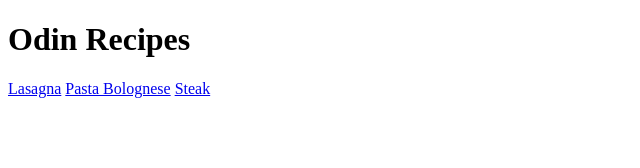
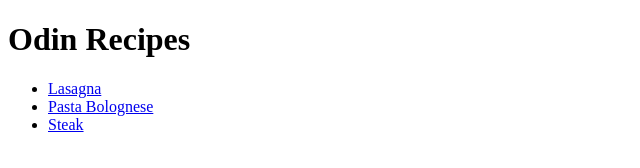
Before and after one commit to rickssssssss/odin-recipes, a plain HTML site: page index.html in a window 1280 px wide. Shown: the whole page, without its empty margins (0-640 px from the left). Drawn offline with Linux system fonts and the light colour scheme.

Commit message:
modified

```diff
--- a/index.html
+++ b/index.html
@@ -7,8 +7,10 @@
 </head>
 <body>
     <h1>Odin Recipes</h1>
-    <a href="recipes/lasagna.html">Lasagna</a>
-    <a href="recipes/pastabolognese.html">Pasta Bolognese</a>
-    <a href="recipes/steak.html">Steak</a>
+    <ul>
+    <li><a href="recipes/lasagna.html">Lasagna</a></li>
+    <li><a href="recipes/pastabolognese.html">Pasta Bolognese</a></li>
+    <li><a href="recipes/steak.html">Steak</a></li>
+    </ul>
 </body>
 </html>
```
Also changed, not shown: recipes/lasagna.html (+2 -0 lines), recipes/pastabolognese.html (+3 -1 lines), recipes/steak.html (+2 -0 lines).
